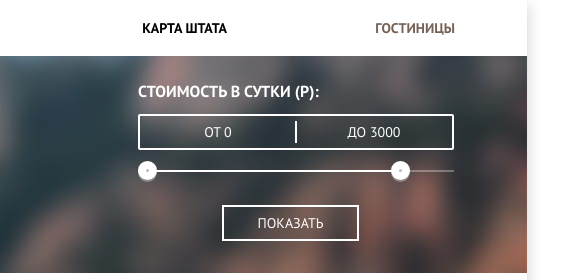
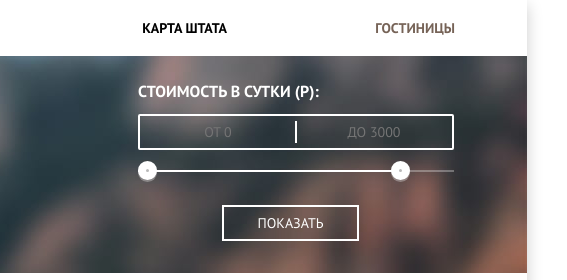
Before and after one commit to Peter-PM/983595-sedona-29, a plain HTML site: page hotels.html in a window 1280 px wide. Shown: the top 280 px of the page, 713-1280 px from the left. Drawn offline with Linux system fonts and the light colour scheme.

Commit message:
Update hotels.html

```diff
--- a/hotels.html
+++ b/hotels.html
@@ -49,8 +49,8 @@
                 <legend class="filter-title">Стоимость в сутки (р):</legend>
                 <div class="range-filter">
                   <div class="price-controls">
-                    <input class="price-inputs filter-text" type="text" name="min-price" value="ОТ 0" aria-label="Минимальная цена в сутки">
-                    <input class="price-inputs filter-text" type="text" name="max-price" value="ДО 3000" aria-label="Махимальная цена в сутки">
+                    <input class="price-inputs filter-text" type="text" name="min-price" placeholder="ОТ 0" aria-label="Минимальная цена в сутки">
+                    <input class="price-inputs filter-text" type="text" name="max-price" placeholder="ДО 3000" aria-label="Махимальная цена в сутки">
                   </div>
 
                   <div class="range-controls">
```
